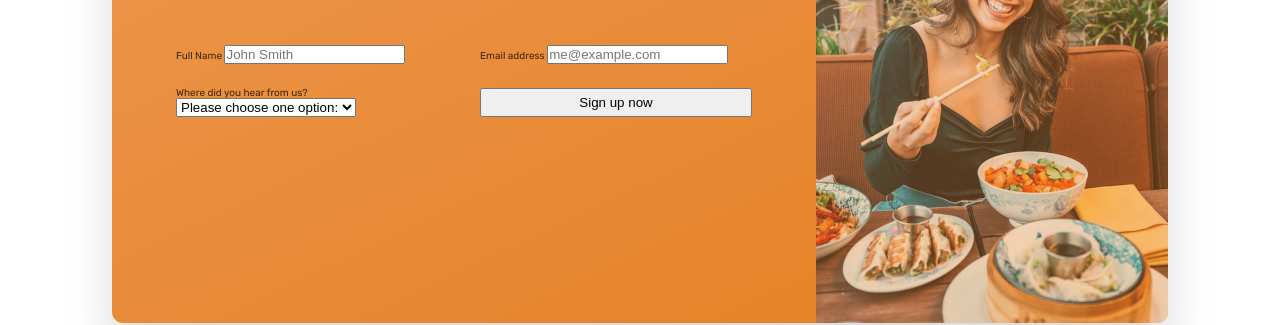
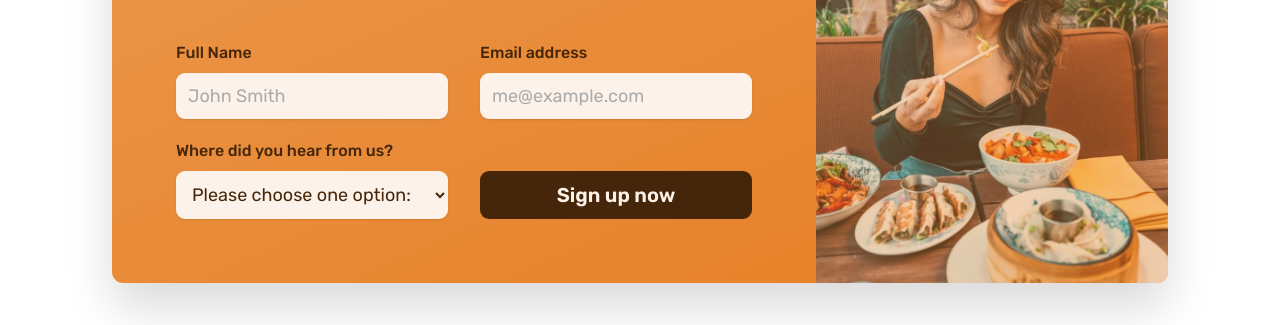
Before and after one commit to Lukashatirishvili/HTML-CSS, a plain HTML site: page Omnifood-Project/index.html in a window 1280 px wide. Shown: the part 5224-5549 px from the top of the page. Drawn offline with nearby package versions, Linux system fonts and the light colour scheme.

Commit message:
style forms (:focus, outline)

```diff
--- a/Omnifood-Project/css/general.css
+++ b/Omnifood-Project/css/general.css
@@ -127,6 +127,7 @@ body {
   letter-spacing: 0.75px;
 }
 
+.btn,
 .btn:link,
 .btn:visited {
   display: inline-block;
@@ -136,6 +137,10 @@ body {
   padding: 1.6rem 3.2rem;
   border-radius: 9px;
 
+  /* only necessary for .btn */
+  border: none;
+  cursor: pointer;
+  font-family: inherit;
   /* Put transition on original state */
   transition: all 0.3s;
 }
@@ -164,6 +169,18 @@ body {
 
   /* Trick to add border inside */
   box-shadow: inset 0 0 0 3px #fff;
+}
+
+.btn--form {
+  background-color: #45260a;
+  color: #fdf2e9;
+  align-self: end;
+  padding: 1.2rem;
+}
+
+.btn--form:hover {
+  background-color: #fff;
+  color: #555;
 }
 
 .link:link,
@@ -202,6 +219,14 @@ body {
   color: #e67e22;
 }
 
+*:focus {
+  outline: none;
+  /* outline: 4px dotted #e67e22;
+  outline-offset: 8px; */
+
+  box-shadow: 0 0 0 0.8rem rgba(230, 125, 34, 0.504);
+}
+
 /* HELPER/SETTINGS CLASSES */
 .margin-right-sm {
   margin-right: 1.6rem !important;
--- a/Omnifood-Project/css/style.css
+++ b/Omnifood-Project/css/style.css
@@ -460,7 +460,6 @@
 
   background-image: linear-gradient(to right bottom, #eb984e, #e67e22);
 
-  height: 50rem;
   overflow: hidden;
 }
 
@@ -497,3 +496,33 @@
   column-gap: 3.2rem;
   row-gap: 2.4rem;
 }
+
+.cta-form label {
+  display: block;
+  font-size: 1.6rem;
+  font-weight: 500;
+  margin-bottom: 1.2rem;
+}
+
+.cta-form input,
+.cta-form select {
+  width: 100%;
+  padding: 1.2rem;
+  font-size: 1.8rem;
+  color: inherit;
+  font-family: inherit;
+  border: none;
+  background-color: #fdf2e9;
+  border-radius: 9px;
+  box-shadow: 0 1px 2px rgba(0, 0, 0, 0.1);
+}
+
+.cta-form input::placeholder {
+  color: #aaa;
+}
+
+.cta *:focus {
+  outline: none;
+
+  box-shadow: 0 0 0 0.8rem rgba(253, 242, 233, 0.505);
+}
--- a/Omnifood-Project/index.html
+++ b/Omnifood-Project/index.html
@@ -565,7 +565,7 @@
                     <option value="others">Others</option>
                   </select>
                 </div>
-                <button class="btn">Sign up now</button>
+                <button class="btn btn--form">Sign up now</button>
               </form>
             </div>
             <div
```
